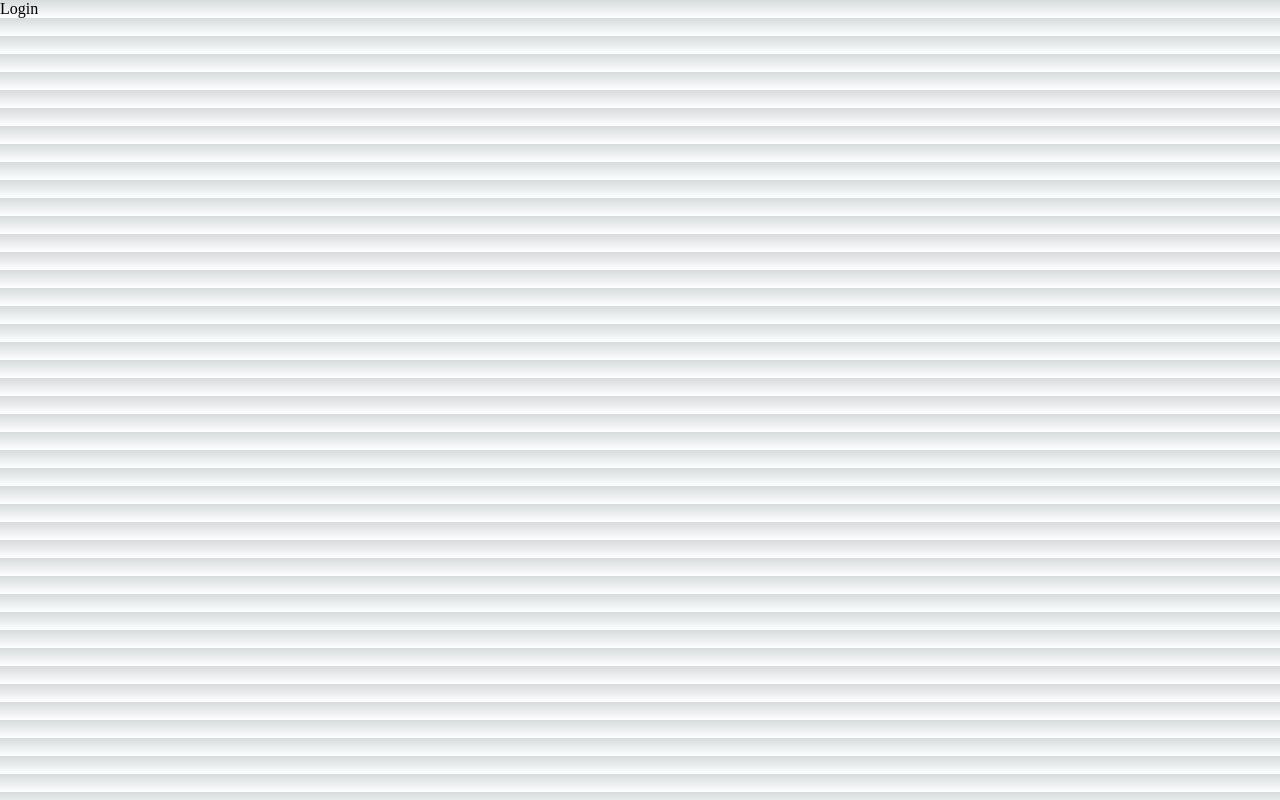
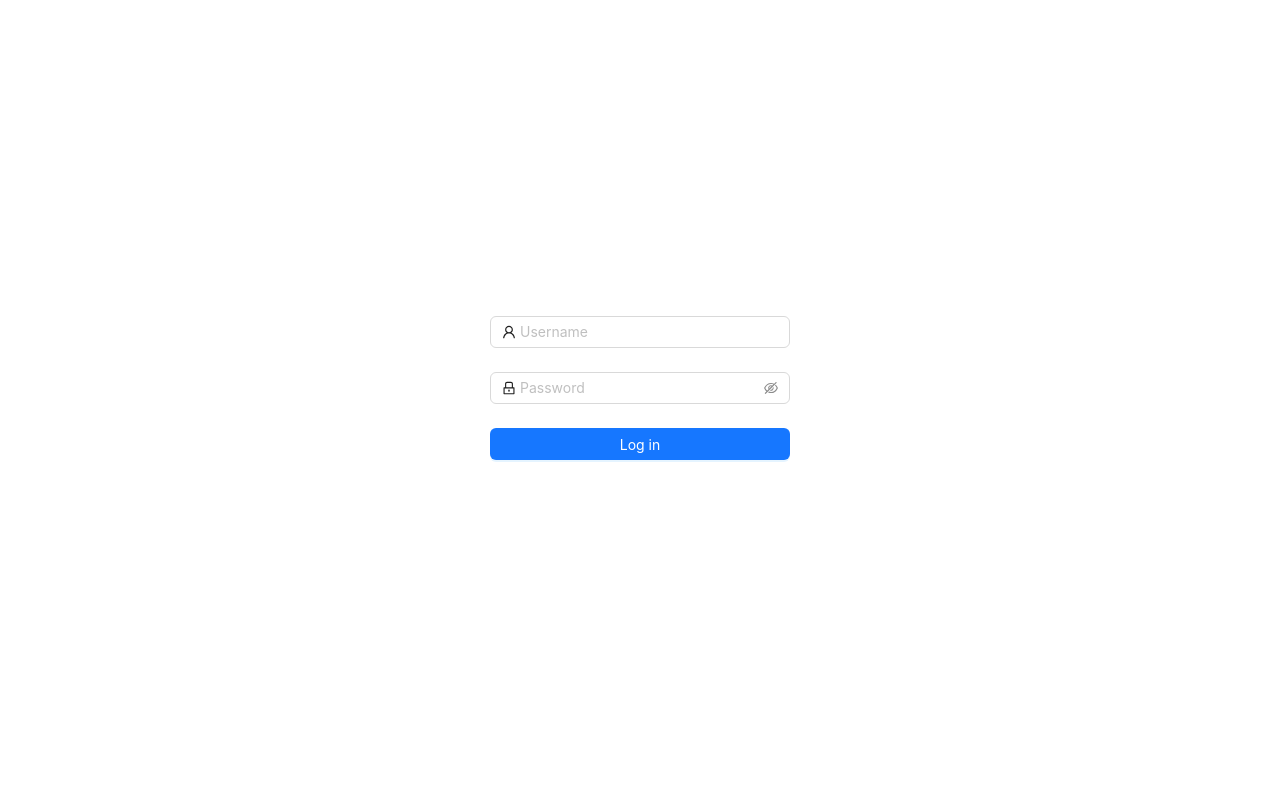
Before and after one commit to nghiahsgs/tracking-trade, a Next.js app: page /login in a window 1280 px wide. Built offline with nearby package versions, Linux system fonts and the light colour scheme.

Commit message:
Add login page

```diff
--- a/package.json
+++ b/package.json
@@ -10,6 +10,7 @@
   },
   "dependencies": {
     "@ant-design/icons": "5.2.6",
+    "@hookform/resolvers": "^3.3.4",
     "antd": "^5.15.0",
     "axios": "^1.6.7",
     "next": "13.2.3",
@@ -17,7 +18,8 @@
     "react-dom": "^18",
     "react-hook-form": "^7.51.0",
     "react-query": "^3.39.3",
-    "styled-components": "^6.1.8"
+    "styled-components": "^6.1.8",
+    "zod": "^3.22.4"
   },
   "devDependencies": {
     "@types/node": "^20",
--- a/src/apis/settings.ts
+++ b/src/apis/settings.ts
@@ -2,6 +2,6 @@ import { API_URL } from "@/constans/api-url";
 import api from "./config";
 
 export const getSetting = async () => {
-  const response = await api.get(API_URL.SETTINGS);
+  const response = await api.post(API_URL.SETTINGS);
   return response.data;
 };
--- a/src/pages/history-order.tsx
+++ b/src/pages/history-order.tsx
@@ -64,12 +64,6 @@ const columns: TableProps<DataType>["columns"] = [
     title: "",
     key: "",
     width: "5%",
-    render: (_, record) => <Button type="primary">Edit</Button>,
-  },
-  {
-    title: "",
-    key: "",
-    width: "5%",
     render: (_, record) => <Button danger>Delete</Button>,
   },
 ];
--- a/src/pages/login.tsx
+++ b/src/pages/login.tsx
@@ -1,7 +1,69 @@
 import React from "react";
+import { Form, Input, Button } from "antd";
+import { UserOutlined, LockOutlined } from "@ant-design/icons";
+import { Controller, useForm } from "react-hook-form";
+import { ILogin } from "@/types/login";
 
 function Login() {
-  return <div>Login</div>;
+  const { control, handleSubmit } = useForm<ILogin>();
+
+  const onSubmit = (data: ILogin) => {
+    console.log(data);
+  };
+  return (
+    <div
+      style={{
+        display: "flex",
+        justifyContent: "center",
+        alignItems: "center",
+        height: "100vh",
+        background: "white",
+      }}
+    >
+      <Form
+        name="login"
+        initialValues={{ remember: true }}
+        onFinish={handleSubmit(onSubmit)}
+        style={{ width: 300 }}
+      >
+        <Form.Item
+          rules={[{ required: true, message: "Please input your username!" }]}
+        >
+          <Controller
+            name="username"
+            control={control}
+            render={({ field }) => (
+              <Input
+                prefix={<UserOutlined />}
+                placeholder="Username"
+                {...field}
+              />
+            )}
+          />
+        </Form.Item>
+        <Form.Item
+          rules={[{ required: true, message: "Please input your password!" }]}
+        >
+          <Controller
+            name="password"
+            control={control}
+            render={({ field }) => (
+              <Input.Password
+                prefix={<LockOutlined />}
+                placeholder="Password"
+                {...field}
+              />
+            )}
+          />
+        </Form.Item>
+        <Form.Item>
+          <Button type="primary" htmlType="submit" style={{ width: "100%" }}>
+            Log in
+          </Button>
+        </Form.Item>
+      </Form>
+    </div>
+  );
 }
 
 export default Login;
--- /dev/null
+++ b/src/types/login.ts
@@ -0,0 +1,4 @@
+export interface ILogin {
+  username: string;
+  password: string;
+}
```
Also changed, not shown: 1 other file (tests, documents, lock files or other folders).
